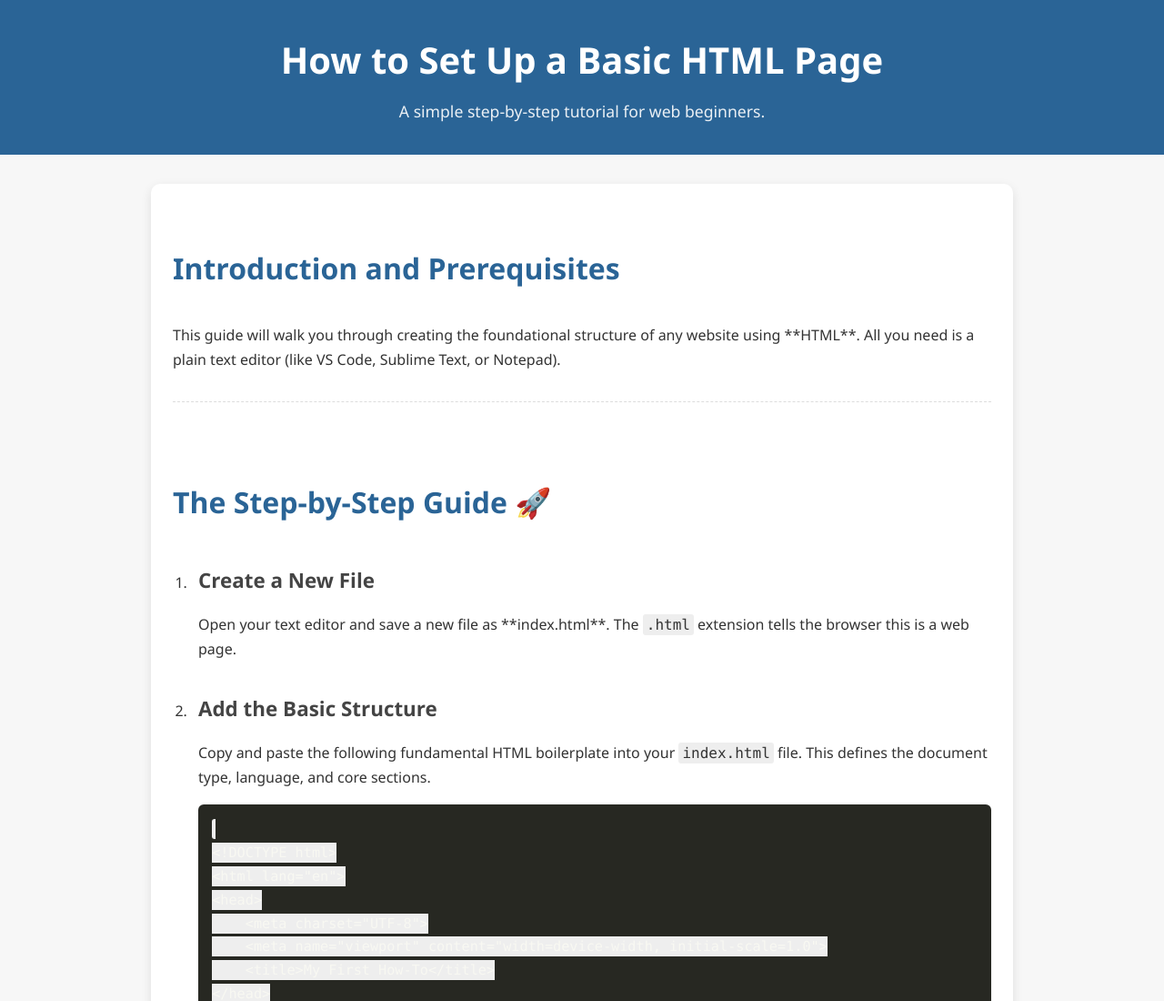
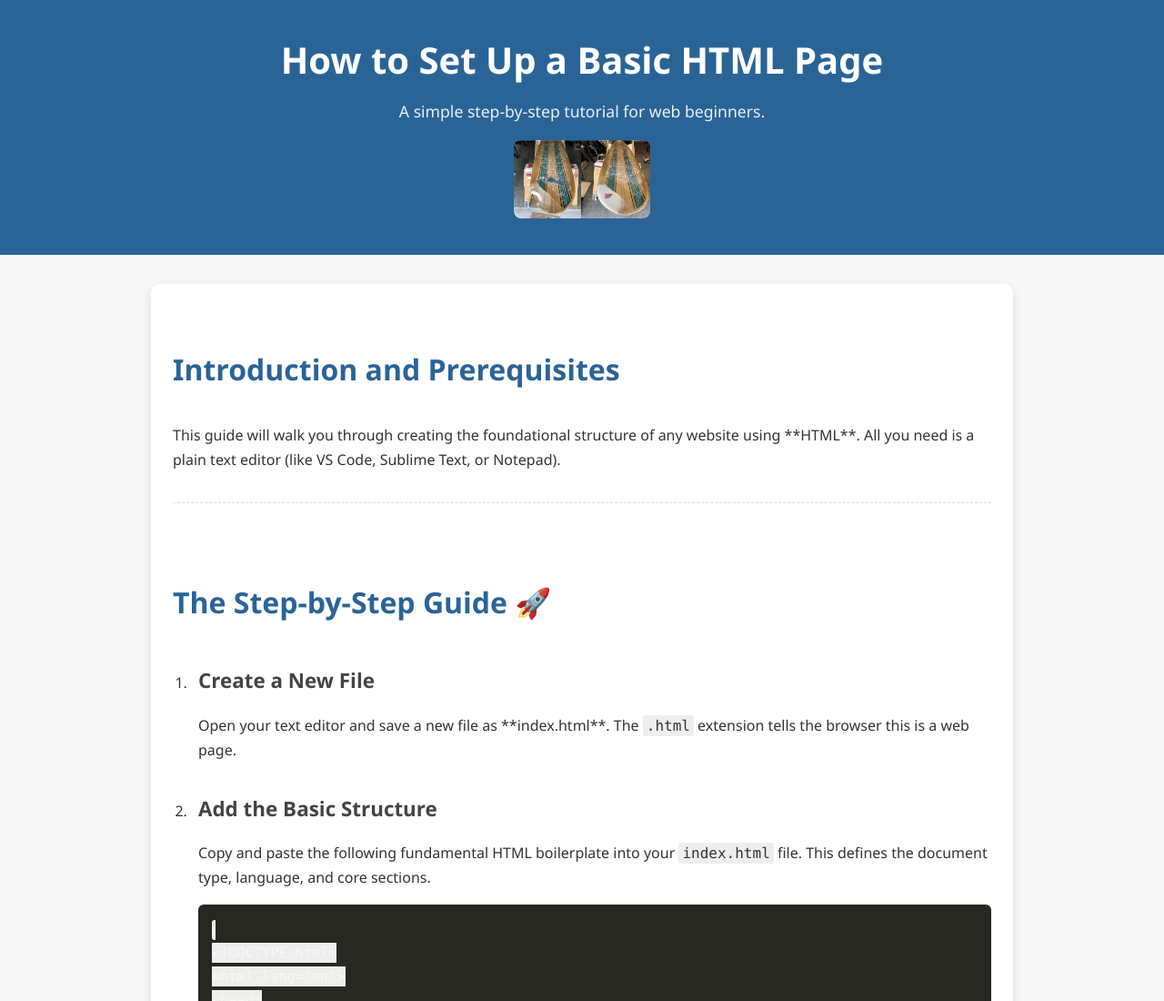
Before and after one commit to jspraker200/jspraker2000.github.io, a plain HTML site: page index.html in a window 1280 px wide. Shown: the top 1100 px of the page at 91% size. Drawn offline with Linux system fonts and the light colour scheme.

Commit message:
Update index.html

```diff
--- a/index.html
+++ b/index.html
@@ -108,6 +108,7 @@
     <header>
         <h1>How to Set Up a Basic HTML Page</h1>
         <p>A simple step-by-step tutorial for web beginners.</p>
+        <img src="download.jpg" alt="HTML Tutorial" style="margin-top: 1rem; max-width: 150px; border-radius: 8px;" />
     </header>
 
     <main>
```
